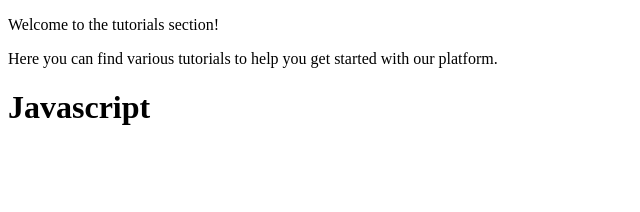
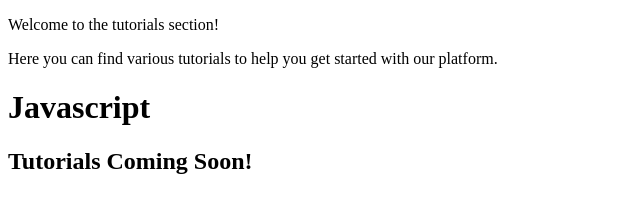
Before and after one commit to iqstyle82/tutorials, a plain HTML site: page index.html in a window 1280 px wide. Shown: the whole page, without its empty margins (0-640 px from the left). Drawn offline with Linux system fonts and the light colour scheme.

Commit message:
feature3

```diff
--- a/index.html
+++ b/index.html
@@ -11,5 +11,8 @@
     <div class="someSetup">
         <h1>Javascript</h1>
     </div>
+    <div class="f3">
+        <h2>Tutorials Coming Soon!</h2>
+    </div>
 </body>
 </html>
```
